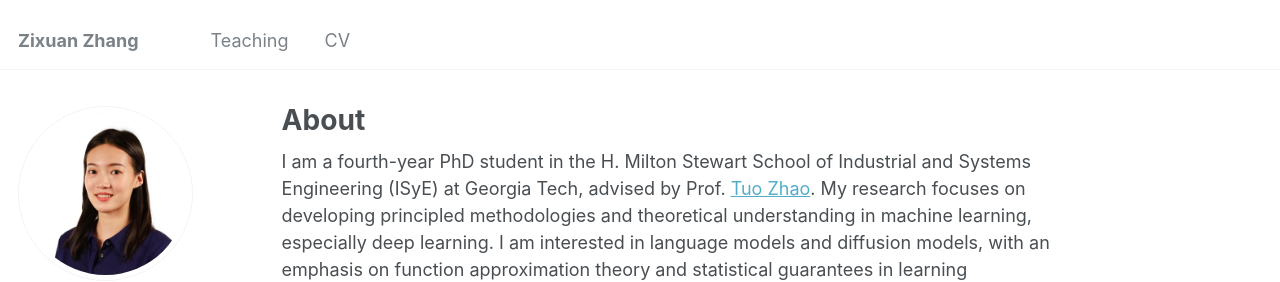
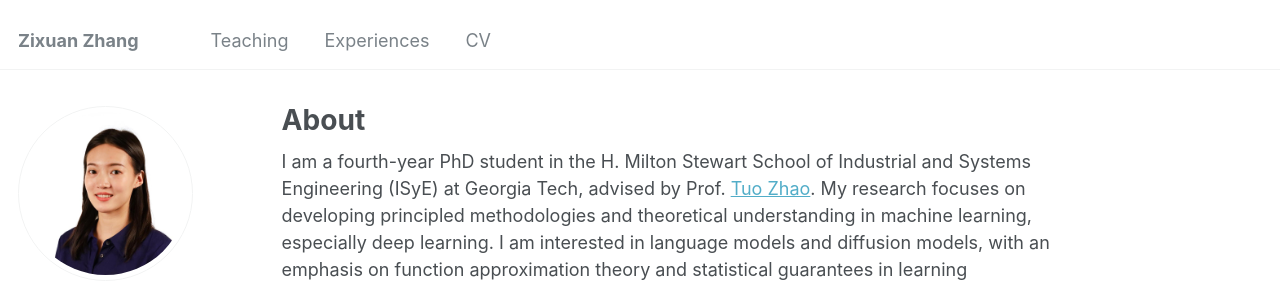
Before and after one commit to ZixuanZZhang/zixuanzzhang.github.io, a Jekyll site: the page built from _pages/about.md, in a window 1280 px wide. Shown: the top 282 px of the page. Built offline with Jekyll 4.4.1, drawn with Linux system fonts in a browser that asks for light colours; some web fonts are replaced.

Commit message:
Update navigation.yml

```diff
--- a/_data/navigation.yml
+++ b/_data/navigation.yml
@@ -14,6 +14,9 @@ main:
   - title: "Teaching"
     url: /ta/
 
+  - title: "Experiences"
+    url: /exp/
+
   #- title: "Portfolio"
   #  url: /portfolio/
 
```
